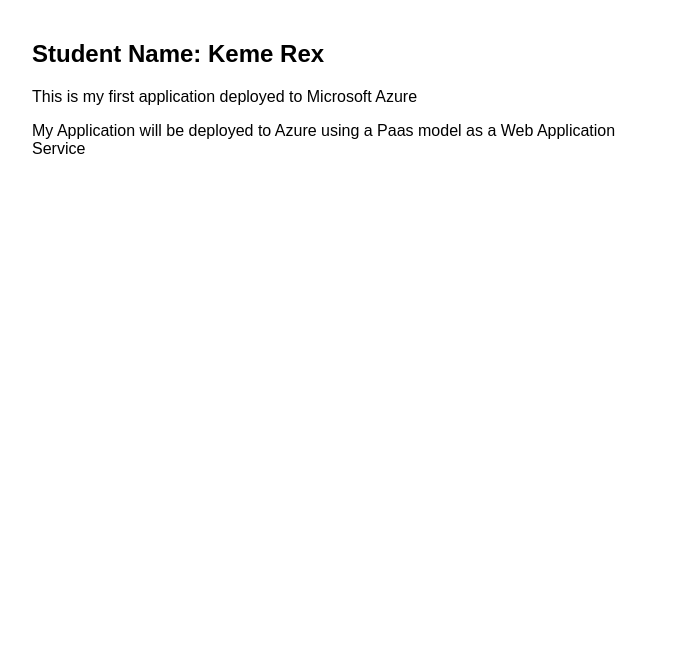
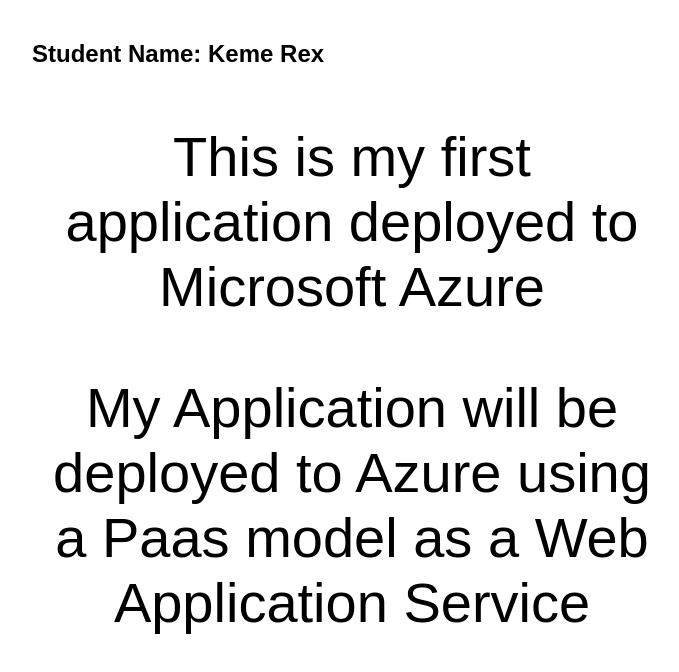
Before and after one commit to keme21/Keme-first-again, a website: page src/index.html in a window 1280 px wide. Shown: the whole page, without its empty margins (288-967 px from the left). Drawn offline with Linux system fonts and the light colour scheme.

Commit message:
Update styles.css

```diff
--- a/src/styles.css
+++ b/src/styles.css
@@ -15,7 +15,7 @@
   padding: 20px;
 }
 
-main > h1 {
+main > p {
   text-align: center;
   font-size: 3.5em;
 }
```
